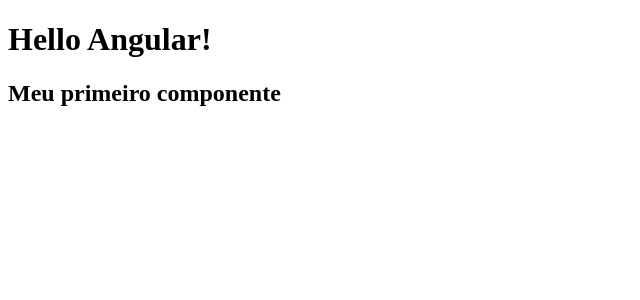
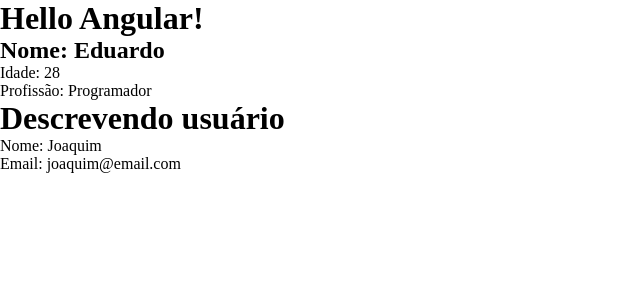
Before and after one commit to carloseduardob94/Curso-Angular, an Angular app: page / in a window 1280 px wide. Shown: the top 300 px of the page, without its empty margins (0-640 px from the left). Built offline with nearby package versions, Linux system fonts and the light colour scheme.

Commit message:
aprendendo o uso de props

```diff
--- a/src/app/app.component.html
+++ b/src/app/app.component.html
@@ -1,2 +1,3 @@
 <h1>Hello Angular!</h1>
 <app-first-component></app-first-component>
+<app-parent-data [name]="userName" [userData]="userData"></app-parent-data>
--- a/src/app/app.component.ts
+++ b/src/app/app.component.ts
@@ -6,5 +6,12 @@
   styleUrls: ['./app.component.css']
 })
 export class AppComponent {
+  userName = 'Joaquim'
+
+  userData = {
+    email: 'joaquim@email.com',
+    role: 'Admin'
+  }
+
   title = 'curso-angular';
 }
--- a/src/app/app.module.ts
+++ b/src/app/app.module.ts
@@ -3,11 +3,13 @@
 
 import { AppComponent } from './app.component';
 import { FirstComponentComponent } from './components/first-component/first-component.component';
+import { ParentDataComponent } from './components/parent-data/parent-data.component';
 
 @NgModule({
   declarations: [
     AppComponent,
-    FirstComponentComponent
+    FirstComponentComponent,
+    ParentDataComponent
   ],
   imports: [
     BrowserModule
--- a/src/app/components/first-component/first-component.component.html
+++ b/src/app/components/first-component/first-component.component.html
@@ -1 +1,3 @@
-<h2>Meu primeiro componente</h2>
+<h2>Nome: {{ name }}</h2>
+<p>Idade: {{ age }}</p>
+<p>Profissão: {{ job }}</p>
--- a/src/app/components/first-component/first-component.component.ts
+++ b/src/app/components/first-component/first-component.component.ts
@@ -6,5 +6,7 @@
   styleUrls: ['./first-component.component.css']
 })
 export class FirstComponentComponent {
-
+  name: String = 'Eduardo'
+  age: Number = 28
+  job: String = 'Programador'
 }
--- /dev/null
+++ b/src/app/components/parent-data/parent-data.component.html
@@ -0,0 +1,3 @@
+<h1>Descrevendo usuário</h1>
+<p>Nome: {{ name }}</p>
+<p>Email: {{ userData.email }}</p>
--- a/src/styles.css
+++ b/src/styles.css
@@ -1 +1,5 @@
-/* You can add global styles to this file, and also import other style files */
+* {
+  margin: 0;
+  padding: 0;
+  box-sizing: border-box;
+}
```
Also changed, not shown: src/app/components/parent-data/parent-data.component.ts (added, +12 -0 lines), src/app/components/parent-data/parent-data.component.css (added), 1 other file (tests, documents, lock files or other folders).
